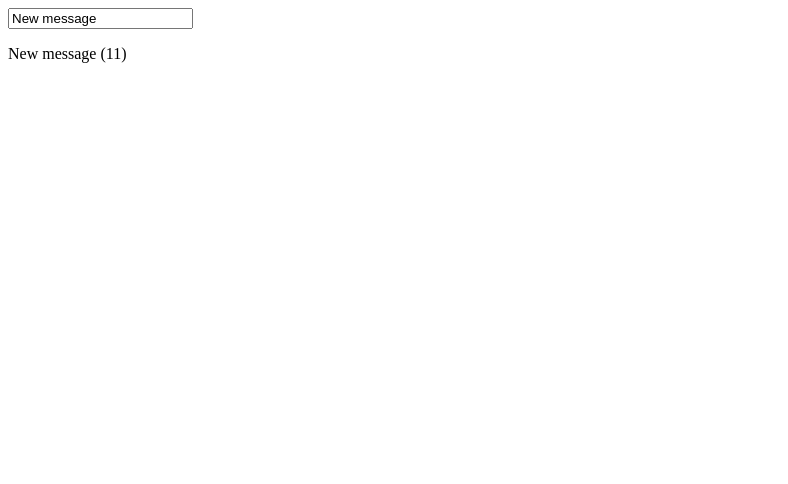
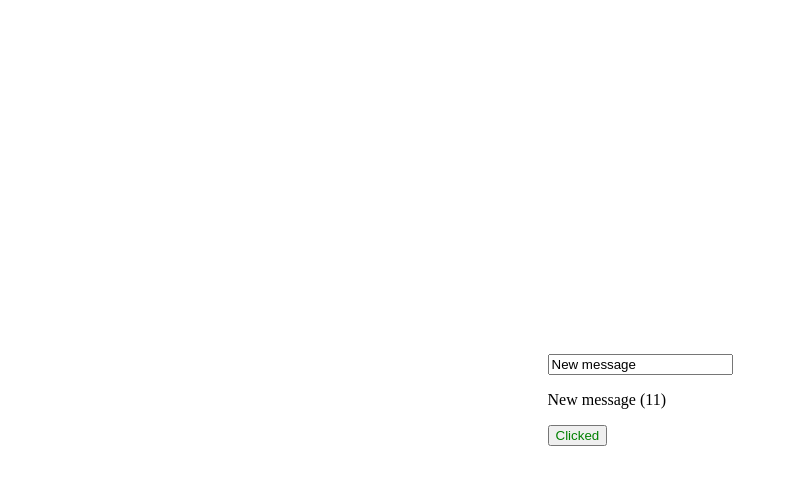
Before and after one commit to Harley755/vuejs-training, a plain HTML site: page index.html in a window 1280 px wide. Shown: the whole page, without its empty margins (0-788 px from the left). Drawn offline with nearby package versions, Linux system fonts and the light colour scheme.

Commit message:
add methods

```diff
--- a/index.html
+++ b/index.html
@@ -6,6 +6,23 @@
     <meta name="viewport" content="width=device-width, initial-scale=1.0">
     <title>Document</title>
     <script src="https://unpkg.com/vue@3"></script>
+
+    <style>
+        html,
+        body {
+            height: 100%;
+            display: grid;
+            place-items: center;
+        }
+
+        .text-red {
+            color: red;
+        }
+
+        .text-green {
+            color: green;
+        }
+    </style>
 </head>
 
 <body>
@@ -14,6 +31,10 @@
         <p>
             {{ greeting }} ({{ greeting.length }})
         </p>
+
+        <button :class="active ?'text-red' : 'text-green'" @click=" toogleActive">
+            Clicked
+        </button>
     </div>
 
     <script>
@@ -21,7 +42,18 @@
             data() {
                 return {
                     greeting: "Hello Word",
+                    buttonClasses: 'text-green',
+                    active: false,
                 };
+            },
+
+            methods: {
+                toogle() {
+                    this.buttonClasses = 'text-red';
+                },
+                toogleActive() {
+                    this.active = !this.active;
+                }
             },
 
             mounted() {
```
